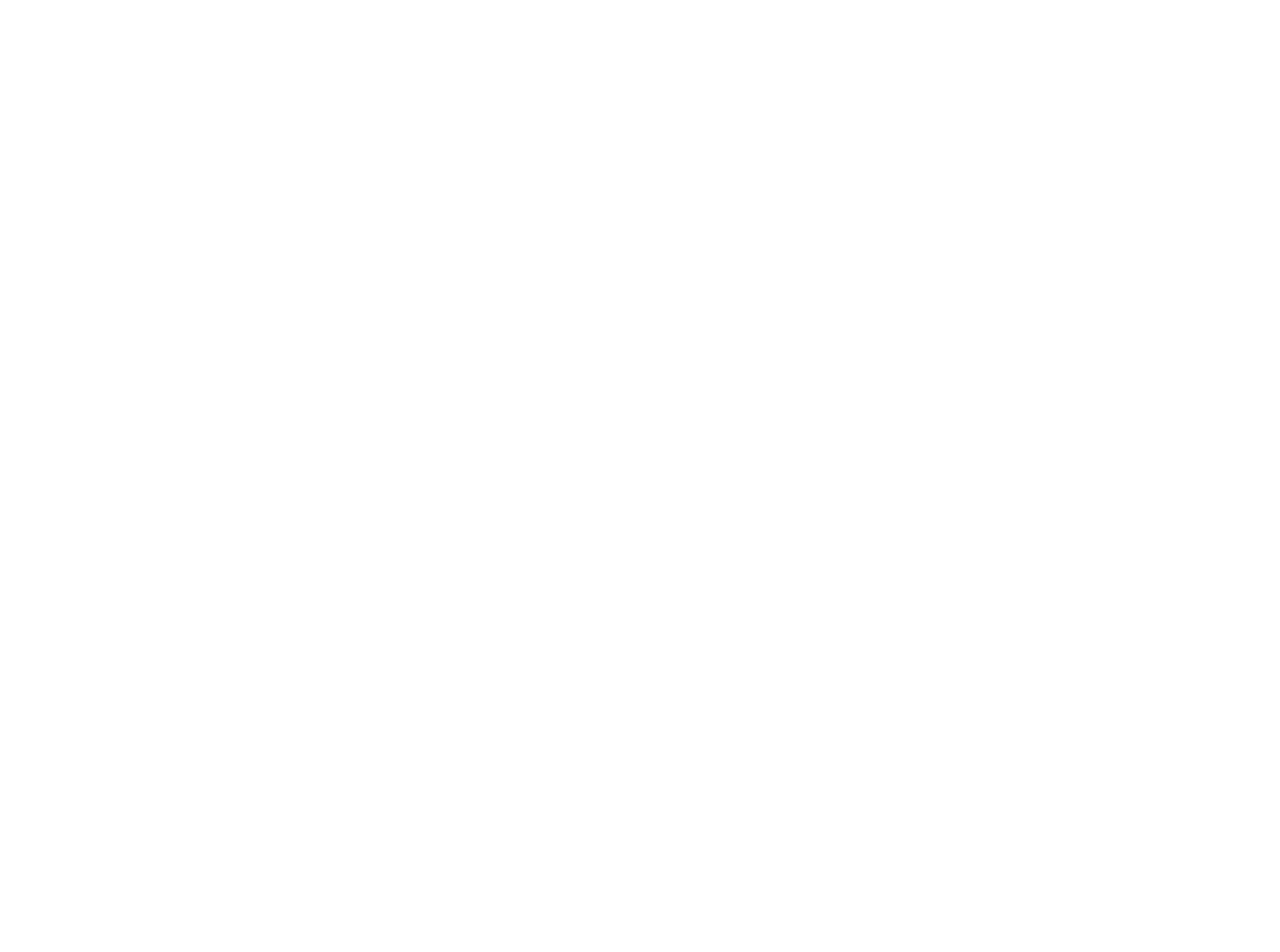
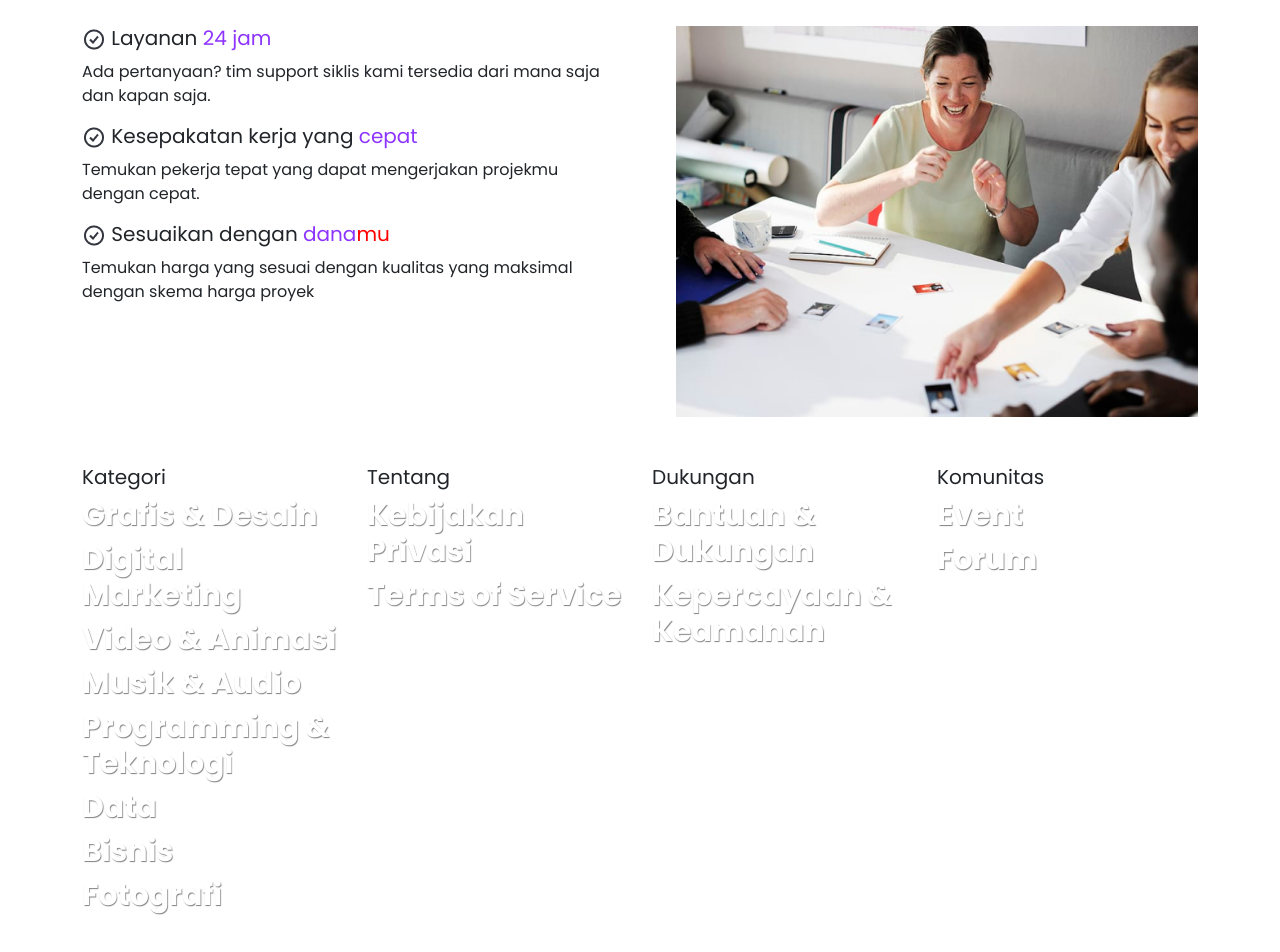
Before and after one commit to hanzaa/luang, a React (Create React App) app: page / in a window 1280 px wide. Shown: the part 1580-2532 px from the top of the page. Before the commit the page ends 1422 px from the top, so only its background shows below. Built offline with nearby package versions, Linux system fonts and the light colour scheme.

Commit message:
Update Home.jsx

```diff
--- a/src/pages/Home.jsx
+++ b/src/pages/Home.jsx
@@ -2,6 +2,7 @@
 import SearcBar from '../components/SearchBar';
 import NavBar from '../components/NavBar';
 import Populer from '../components/Populer';
+import Footer from '../components/Footer';
 
 
 const Home = () => {
@@ -42,6 +43,67 @@
 
         </div>
 
+        <div className="container-fluid keynote">
+            <div className="container">
+                <div className="row p-1 py-5">
+                    <h3>Memepertemukan berbagai <span style={{color:'rgba(141, 52, 255, 1)'}}>talenta</span></h3>
+                    <h3>lokal hanya dengan <span style={{color:'rgba(255, 0, 0, 1)'}}>sentuhan jari</span></h3>
+                </div>
+
+                <div className="row pb-5">
+                    <div className="col ">
+                        <h5 style={{display:'block'}}><img src={require('../assets/checkRing.png')} width="24px"
+                        style={{display:'inline'}}/> Layanan <span style={{color:'rgba(141, 52, 255, 1)'}}>24 jam</span></h5>
+                        <p>Ada pertanyaan?  tim support siklis kami  tersedia dari mana saja dan kapan saja.</p>
+
+                        <h5 style={{display:'block'}}><img src={require('../assets/checkRing.png')} width="24px"
+                        style={{display:'inline'}}/> Kesepakatan kerja yang <span style={{color:'rgba(141, 52, 255, 1)'}}>cepat</span></h5>
+                        <p>Temukan pekerja tepat yang dapat mengerjakan projekmu dengan cepat.</p>
+
+                        <h5 style={{display:'block'}}><img src={require('../assets/checkRing.png')} width="24px"
+                        style={{display:'inline'}}/> Sesuaikan dengan <span style={{color:'rgba(141, 52, 255, 1)'}}>dana</span><span style={{color:'rgba(255, 0, 0, 1)'}}>mu</span></h5>
+                        <p>Temukan harga yang sesuai dengan kualitas yang maksimal dengan skema harga proyek</p>
+                    </div>
+                    <div className="col-md ms-md-5">
+                        <img src={require('../assets/teamWork.png')} width='100%' ></img>
+                    </div>
+                </div>
+            </div>
+        </div>
+        <div className="container-fluid footer">
+            <div className="container">
+                <div className="row pb-5">
+                    <div className="col">
+                        <h5>Kategori</h5>
+                        <h3>Grafis & Desain</h3>
+                        <h3>Digital Marketing</h3>
+                        <h3>Video & Animasi</h3>
+                        <h3>Musik & Audio</h3>
+                        <h3>Programming & Teknologi</h3>
+                        <h3>Data</h3>
+                        <h3>Bisnis</h3>
+                        <h3>Fotografi</h3>
+                    </div>
+                    <div className="col">
+                        <h5>Tentang</h5>
+                        <h3>Kebijakan Privasi</h3>
+                        <h3>Terms of Service</h3>
+                    </div>
+                    <div className="col">
+                        <h5>Dukungan</h5>
+                        <h3>Bantuan & Dukungan</h3>
+                        <h3>Kepercayaan & Keamanan</h3>
+                    </div>
+                    <div className="col">
+                        <h5>Komunitas</h5>
+                        <h3>Event</h3>
+                        <h3>Forum</h3>
+                    </div>
+                </div>
+            </div>
+        </div>
+        <Footer/>
+
     </> )
 }
 
```
